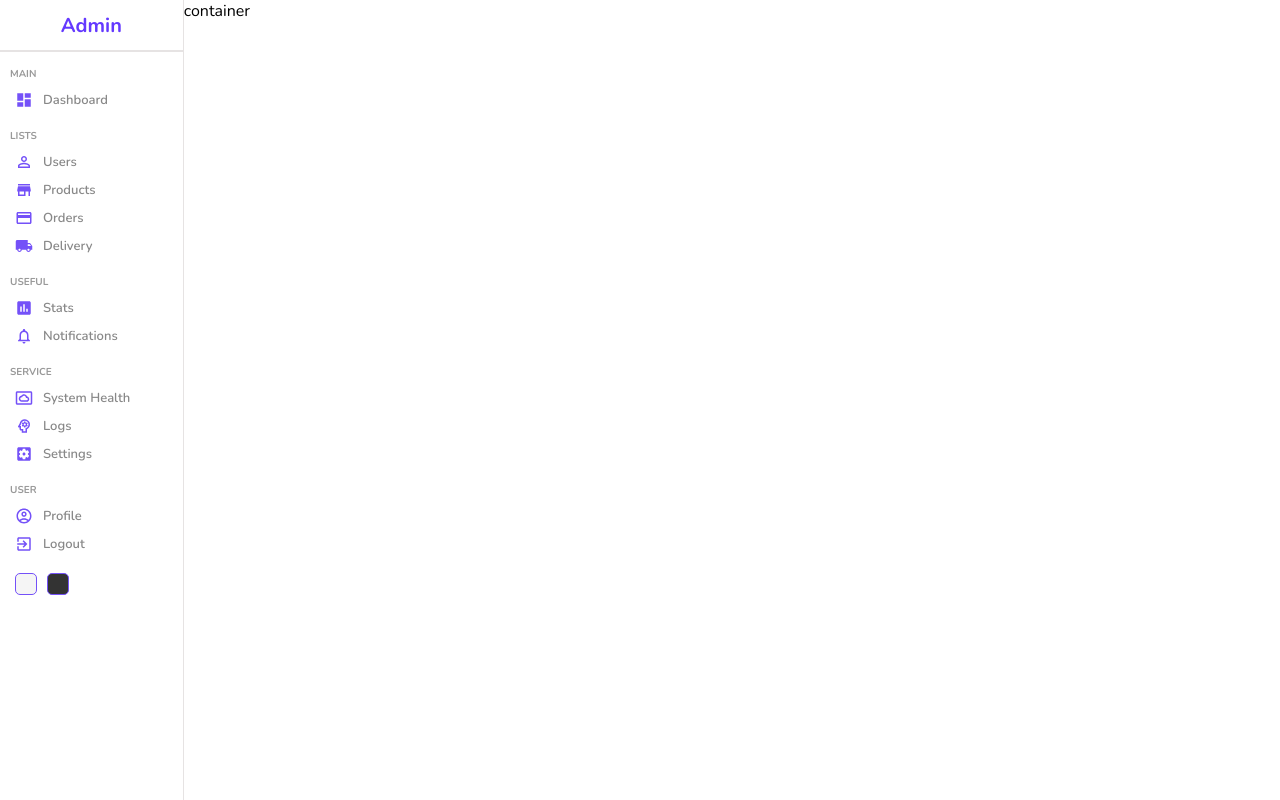
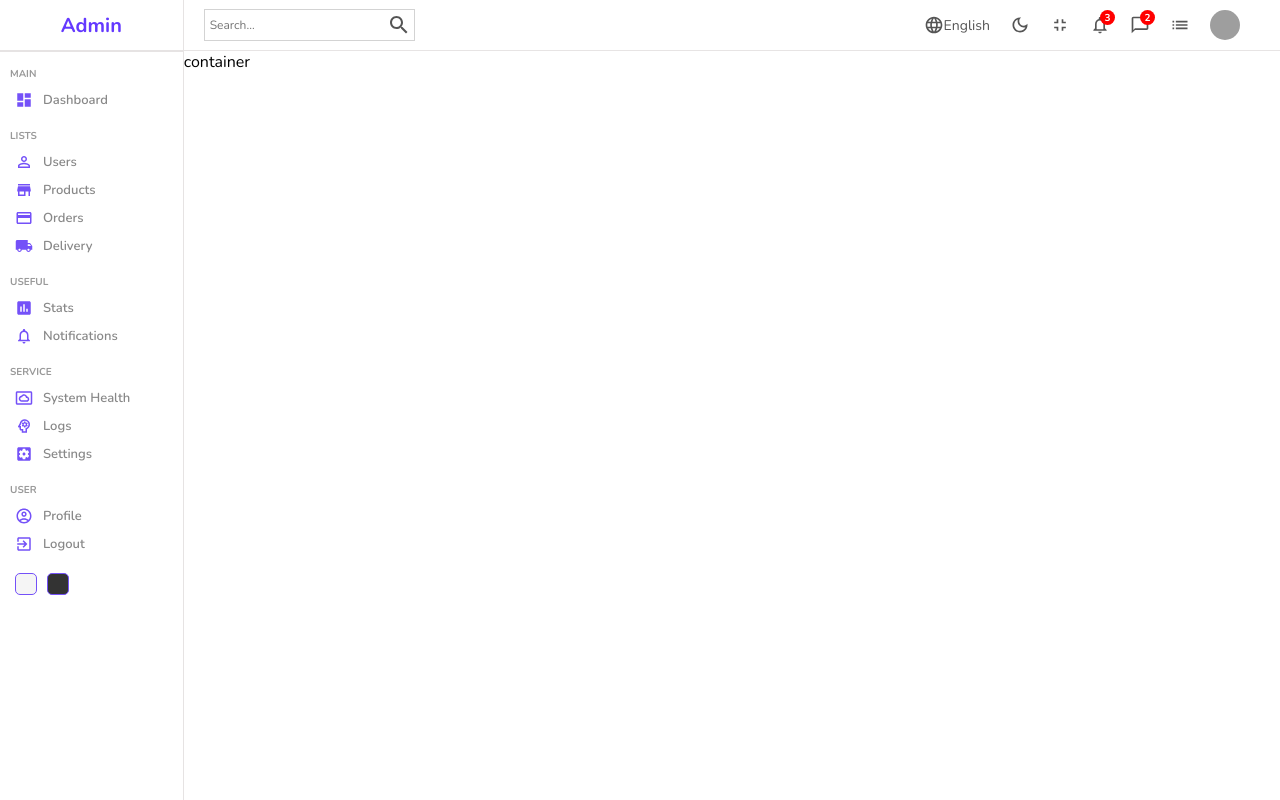
Before and after one commit to daw-maj-pl/admin-dashboard, a React (Create React App) app: page / in a window 1280 px wide. Built offline with nearby package versions, Linux system fonts and the light colour scheme; grey boxes are pictures that could not be loaded.

Commit message:
Import and render Navbar component

```diff
--- a/src/pages/home/Home.jsx
+++ b/src/pages/home/Home.jsx
@@ -1,11 +1,15 @@
 import Sidebar from '../../components/sidebar/Sidebar';
+import Navbar from '../../components/navbar/Navbar';
 import './home.scss';
 
 const Home = () => {
   return (
     <div className="home">
       <Sidebar />
-      <div className="homeContainer">container</div>
+      <div className="homeContainer">
+        <Navbar />
+        container
+      </div>
     </div>
   );
 };
```
